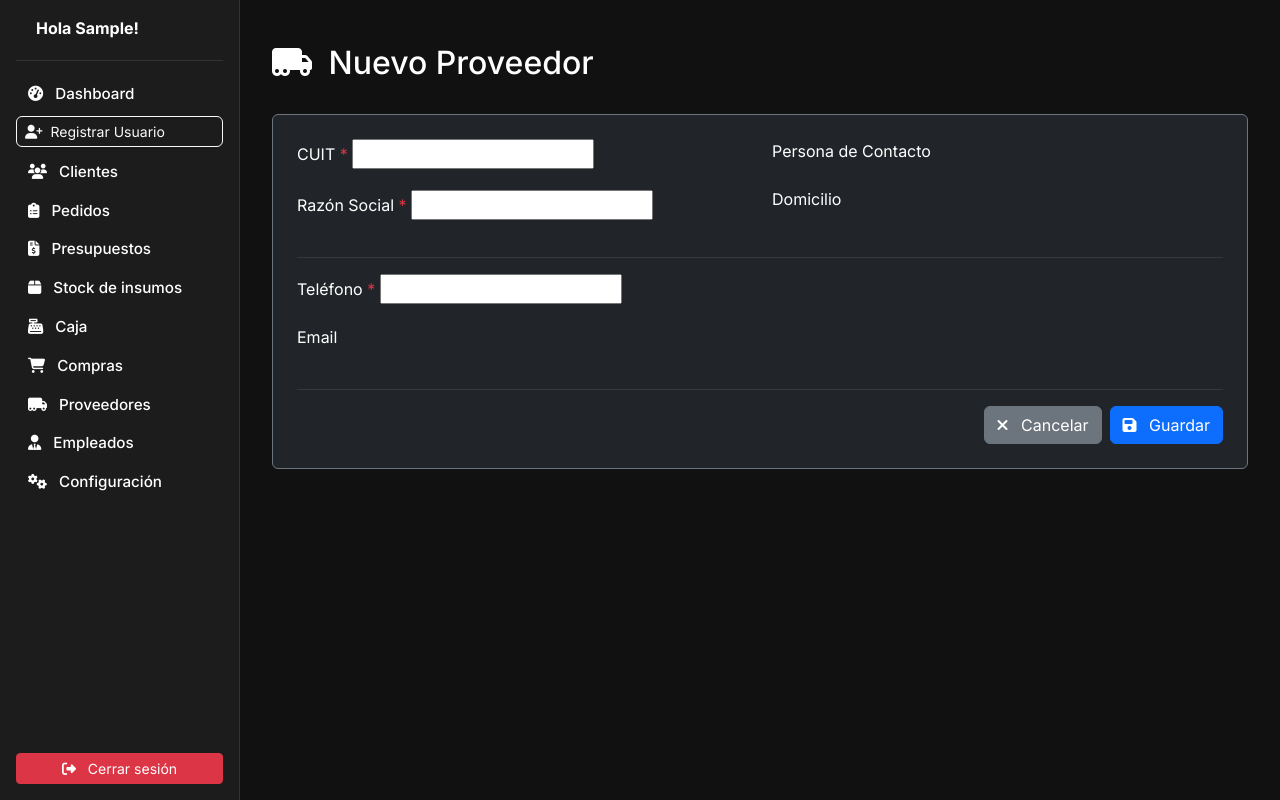
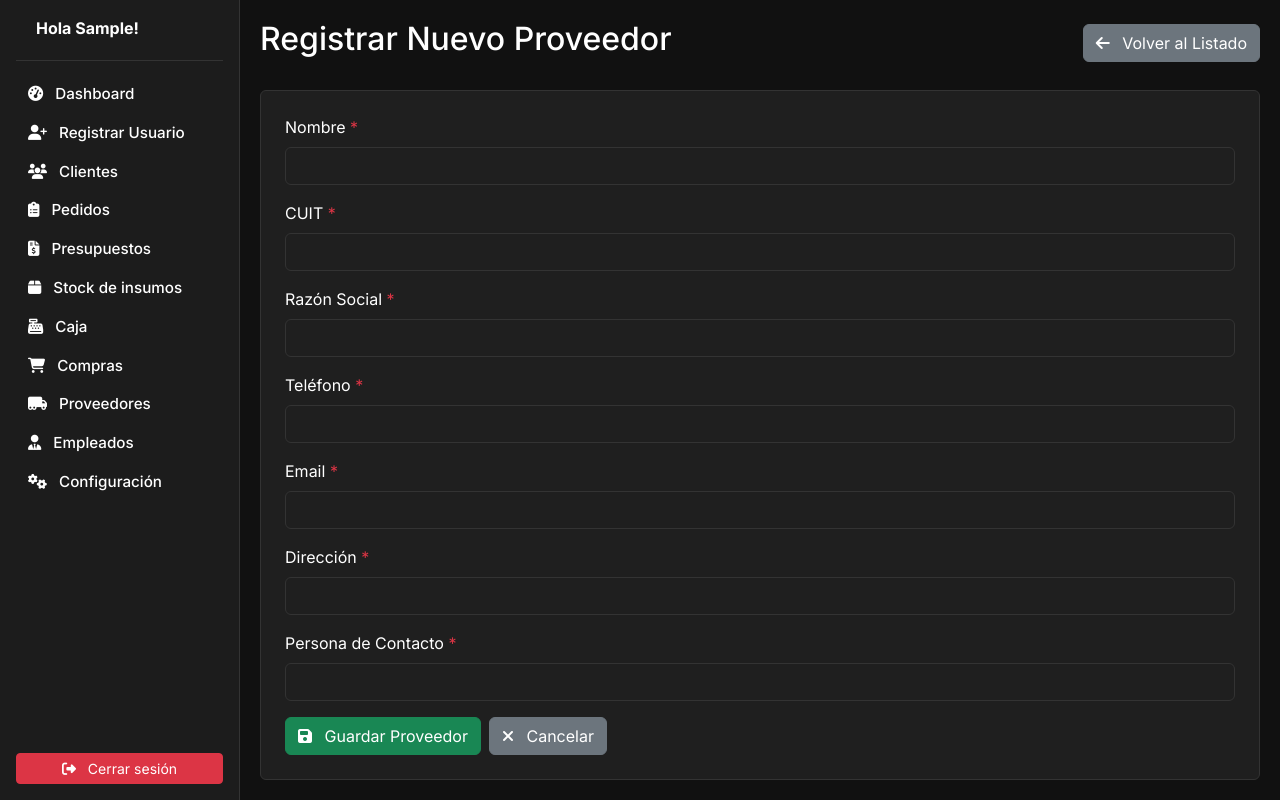
Before and after one commit to IbarraMR/tintawebro, a Django app: page /proveedores/nuevo/ in a window 1280 px wide. Shown: the part 60-860 px from the top of the page. Run offline with Django 5.2, Linux system fonts and the light colour scheme; the visitor is signed in with stand-in values (Sample User, id 1).

Commit message:
arreglo error y modificaciones en home

```diff
--- a/core/forms.py
+++ b/core/forms.py
@@ -1,7 +1,8 @@
 # core/forms.py
 
 from django import forms
-from .models import Cliente # Asegúrate de que tu modelo se llame Cliente
+from .models import Cliente
+from .models import Proveedores
 
 class ClienteForm(forms.ModelForm):
     """
@@ -9,10 +10,7 @@ class ClienteForm(forms.ModelForm):
     """
     class Meta:
         model = Cliente
-        # Campos de tu modelo Cliente
         fields = ['nombre', 'apellido', 'dni', 'email', 'telefono', 'direccion']
-
-        # Personalización de widgets para el estilo Dark Mode de Bootstrap
         widgets = {
             'nombre': forms.TextInput(attrs={'class': 'form-control', 'placeholder': 'Nombre del cliente', 'required': True}),
             'apellido': forms.TextInput(attrs={'class': 'form-control', 'placeholder': 'Apellido del cliente'}),
@@ -21,3 +19,33 @@ class ClienteForm(forms.ModelForm):
             'telefono': forms.TextInput(attrs={'class': 'form-control', 'placeholder': 'Número de teléfono'}),
             'direccion': forms.TextInput(attrs={'class': 'form-control', 'placeholder': 'Dirección completa'}),
         }
+
+class ProveedorForm(forms.ModelForm):
+    class Meta:
+        model = Proveedores
+        fields = [
+            'nombre',
+            'cuit',
+            'razon_social',
+            'telefono',
+            'email',
+            'direccion',
+            'persona_contacto'
+        ]
+        widgets = {
+            'nombre': forms.TextInput(attrs={'class': 'form-control', 'required': True, 'placeholder': 'Nombre *'}),
+            'cuit': forms.TextInput(attrs={'class': 'form-control', 'required': True, 'placeholder': 'CUIT *'}),
+            'razon_social': forms.TextInput(attrs={'class': 'form-control', 'required': True, 'placeholder': 'Razón Social *'}),
+            'telefono': forms.TextInput(attrs={'class': 'form-control', 'required': True, 'placeholder': 'Teléfono *'}),
+            'email': forms.EmailInput(attrs={'class': 'form-control', 'required': True, 'placeholder': 'Email *'}),
+            'direccion': forms.TextInput(attrs={'class': 'form-control', 'required': True, 'placeholder': 'Dirección *'}),
+            'persona_contacto': forms.TextInput(attrs={'class': 'form-control', 'required': True, 'placeholder': 'Persona de contacto *'}),
+        }
+
+    def clean(self):
+        cleaned_data = super().clean()
+        # Verifica si algún campo está vacío
+        for field in self.fields:
+            if not cleaned_data.get(field):
+                raise forms.ValidationError("Todos los campos son obligatorios")
+        return cleaned_data
--- a/core/templates/core/base.html
+++ b/core/templates/core/base.html
@@ -18,7 +18,7 @@
 
 {% if user.is_authenticated %}
 <header class="main-header bg-dark text-white py-2 px-3 d-flex align-items-center">
-    <a class="navbar-brand" href="{% url 'home' %}">
+    <a class="navbar-brand" href="/home">
         <img src="{% static 'core/logoTintaBlanco.png' %}" alt="TINTA NEGRA" style="height: 30px;">
     </a>
 </header>
@@ -42,9 +42,9 @@
             </li>
 
             {% if perms.auth.add_user %}
-            <li class="nav-item mb-2">
-                <a href="{% url 'register' %}" class="btn btn-outline-light w-100 btn-sm text-start">
-                    <i class="fas fa-user-plus me-1"></i> Registrar Usuario
+            <li class="nav-item mb-1">
+                <a class="nav-link text-white" href="{% url 'register' %}">
+                    <i class="fas fa-user-plus me-2"></i> Registrar Usuario
                 </a>
             </li>
             {% endif %}
--- a/core/templates/core/home_empleado.html
+++ b/core/templates/core/home_empleado.html
@@ -11,7 +11,7 @@
     <div class="row g-4">
 
         <div class="col-xl-3 col-md-6">
-            <div class="dashboard-card border-warning">
+            <div class="dashboard-card border-warning position-relative">
                 <div class="d-flex align-items-center">
                     <i class="fas fa-clipboard-list fa-3x text-warning me-3"></i>
                     <div>
@@ -24,7 +24,7 @@
         </div>
 
         <div class="col-xl-3 col-md-6">
-            <div class="dashboard-card border-danger">
+            <div class="dashboard-card border-danger position-relative">
                 <div class="d-flex align-items-center">
                     <i class="fas fa-triangle-exclamation fa-3x text-danger me-3"></i>
                     <div>
--- a/core/templates/core/proveedores/proveedor_form.html
+++ b/core/templates/core/proveedores/proveedor_form.html
@@ -1,98 +1,70 @@
-{% extends "core/base.html" %}
+{% extends 'core/base.html' %}
 {% load static %}
 
-{% block title %}
-    {% if object %}Editar Proveedor{% else %}Nuevo Proveedor{% endif %}
-{% endblock %}
+{% block title %}Registrar Proveedor{% endblock %}
 
 {% block content %}
-<div class="container-fluid py-4">
 <div class="d-flex justify-content-between align-items-center mb-4">
-        <h2 class="text-white">
-            {% if object %}
-                <i class="fas fa-pencil-alt me-2"></i> Editar Proveedor: {{ object.razon_social }}
-            {% else %}
-                <i class="fas fa-truck-moving me-2"></i> Nuevo Proveedor
-            {% endif %}
-        </h2>
+    <h2 class="text-white">Registrar Nuevo Proveedor</h2>
+    <a href="{% url 'proveedores_list' %}" class="btn btn-secondary">
+        <i class="fas fa-arrow-left me-2"></i> Volver al Listado
+    </a>
 </div>
 
-    <div class="card bg-dark border-secondary p-4">
-        <form method="post">
+<div class="card p-4" style="background-color: #1f1f1f; border: 1px solid #333333;">
+    <form method="post" novalidate>
         {% csrf_token %}
 
-            <div class="row">
-                <div class="col-md-6">
+        {% if form.errors %}
+        <div class="alert alert-danger">
+            Todos los campos son obligatorios
+        </div>
+        {% endif %}
+
         <div class="mb-3">
-                        <label for="{{ form.cuit.id_for_label }}" class="form-label text-white">CUIT <span class="text-danger">*</span></label>
-                        {{ form.cuit }}
-                        {% if form.cuit.errors %}<div class="text-danger small">{{ form.cuit.errors }}</div>{% endif %}
-                        {% comment %} El campo CUIT debería ser solo lectura al editar, para evitar errores {% endcomment %}
-                        {% if object %}
-                            <p class="text-muted small mt-1">El CUIT no puede modificarse al editar.</p>
-                        {% endif %}
-                    </div>
-                    <div class="mb-3">
-                        <label for="{{ form.razon_social.id_for_label }}" class="form-label text-white">Razón Social <span class="text-danger">*</span></label>
-                        {{ form.razon_social }}
-                        {% if form.razon_social.errors %}<div class="text-danger small">{{ form.razon_social.errors }}</div>{% endif %}
-                    </div>
+            <label for="id_nombre" class="form-label text-white">Nombre <span class="text-danger">*</span></label>
+            <input type="text" name="nombre" class="form-control" id="id_nombre" required>
         </div>
 
-                <div class="col-md-6">
         <div class="mb-3">
-                        <label for="{{ form.contacto.id_for_label }}" class="form-label text-white">Persona de Contacto</label>
-                        {{ form.contacto }}
-                        {% if form.contacto.errors %}<div class="text-danger small">{{ form.contacto.errors }}</div>{% endif %}
-                    </div>
-                    <div class="mb-3">
-                        <label for="{{ form.domicilio.id_for_label }}" class="form-label text-white">Domicilio</label>
-                        {{ form.domicilio }}
-                        {% if form.domicilio.errors %}<div class="text-danger small">{{ form.domicilio.errors }}</div>{% endif %}
-                    </div>
-                </div>
+            <label for="id_cuit" class="form-label text-white">CUIT <span class="text-danger">*</span></label>
+            <input type="text" name="cuit" class="form-control" id="id_cuit" required>
         </div>
 
-            <hr class="border-secondary">
-
-            <div class="row">
-                <div class="col-md-6">
         <div class="mb-3">
-                        <label for="{{ form.telefono.id_for_label }}" class="form-label text-white">Teléfono <span class="text-danger">*</span></label>
-                        {{ form.telefono }}
-                        {% if form.telefono.errors %}<div class="text-danger small">{{ form.telefono.errors }}</div>{% endif %}
-                    </div>
-                    <div class="mb-3">
-                        <label for="{{ form.email.id_for_label }}" class="form-label text-white">Email</label>
-                        {{ form.email }}
-                        {% if form.email.errors %}<div class="text-danger small">{{ form.email.errors }}</div>{% endif %}
-                    </div>
+            <label for="id_razon_social" class="form-label text-white">Razón Social <span class="text-danger">*</span></label>
+            <input type="text" name="razon_social" class="form-control" id="id_razon_social" required>
         </div>
 
-                <div class="col-md-6">
-                    {% if object %}
         <div class="mb-3">
-                        <label for="{{ form.is_active.id_for_label }}" class="form-label text-white">Estado</label>
-                        {% comment %} Asume un campo boolean o selector llamado 'is_active' {% endcomment %}
-                        {{ form.is_active }}
-                        <div class="form-text text-secondary small">Define si el proveedor está activo o inactivo.</div>
-                        {% if form.is_active.errors %}<div class="text-danger small">{{ form.is_active.errors }}</div>{% endif %}
-                    </div>
-                    {% endif %}
-                </div>
+            <label for="id_telefono" class="form-label text-white">Teléfono <span class="text-danger">*</span></label>
+            <input type="text" name="telefono" class="form-control" id="id_telefono" required>
         </div>
 
-            <hr class="border-secondary">
+        <div class="mb-3">
+            <label for="id_email" class="form-label text-white">Email <span class="text-danger">*</span></label>
+            <input type="email" name="email" class="form-control" id="id_email" required>
+        </div>
 
-            <div class="d-flex justify-content-end">
-                <a href="{% url 'proveedores_list' %}" class="btn btn-secondary me-2">
+        <div class="mb-3">
+            <label for="id_direccion" class="form-label text-white">Dirección <span class="text-danger">*</span></label>
+            <input type="text" name="direccion" class="form-control" id="id_direccion" required>
+        </div>
+
+        <div class="mb-3">
+            <label for="id_persona_contacto" class="form-label text-white">Persona de Contacto <span class="text-danger">*</span></label>
+            <input type="text" name="persona_contacto" class="form-control" id="id_persona_contacto" required>
+        </div>
+
+<div class="d-flex gap-2 mt-3">
+                <button type="submit" class="btn btn-success">
+                    <i class="fas fa-save me-2"></i> Guardar Proveedor
+                </button>
+
+                <a href="{% url 'proveedores_list' %}" class="btn btn-secondary">
                     <i class="fas fa-times me-2"></i> Cancelar
                 </a>
-                <button type="submit" class="btn btn-primary">
-                    <i class="fas fa-save me-2"></i> Guardar
-                </button>
             </div>
     </form>
 </div>
-</div>
 {% endblock %}
--- a/core/views.py
+++ b/core/views.py
@@ -13,6 +13,7 @@ from .models import Cliente
 
 # Formularios
 from .forms import ClienteForm  # Asegurate de que exista core/forms.py
+from .forms import ProveedorForm  # Formulario para Proveedores
 
 # ----------------------------------------------------------------------
 # REDIRECCIONES Y AUTENTICACIÓN
@@ -167,45 +168,61 @@ def configuracion(request):
     return render(request, 'core/configuracion.html')
 
 # ----------------------------------------------------------------------
-# PROVEEDORES (CBVs y funciones)
+# PROVEEDORES
 # ----------------------------------------------------------------------
 
-# Decoradores CBV
-list_decorators = [never_cache, login_required, permission_required('core.view_proveedores', raise_exception=True)]
-create_decorators = [never_cache, login_required, permission_required('core.add_proveedores', raise_exception=True)]
-update_decorators = [never_cache, login_required, permission_required('core.change_proveedores', raise_exception=True)]
+# Listado de proveedores
+@never_cache
+@login_required
+@permission_required('core.view_proveedores', raise_exception=True)
+def proveedores_list(request):
+    proveedores = Proveedor.objects.all().order_by('razon_social')
+    return render(request, 'core/proveedores/proveedores_list.html', {'proveedores': proveedores})
 
-# Listado
-@method_decorator(list_decorators, name='dispatch')
-class ProveedorListView(ListView):
-    model = Proveedor
-    template_name = "core/proveedores/proveedores_list.html"
-    context_object_name = 'object_list'
+# Crear nuevo proveedor
+@never_cache
+@login_required
+@permission_required('core.add_proveedores', raise_exception=True)
+def proveedor_create(request):
+    if request.method == 'POST':
+        form = ProveedorForm(request.POST)
+        if form.is_valid():
+            form.save()
+            messages.success(request, 'Proveedor registrado exitosamente.')
+            return redirect('proveedores_list')
+        else:
+            messages.error(request, 'Error al registrar el proveedor. Verifica los datos.')
+    else:
+        form = ProveedorForm()
 
-    def get_queryset(self):
-        return Proveedor.objects.all().order_by('razon_social')
+    return render(request, 'core/proveedores/proveedor_form.html', {
+        'form': form,
+        'title': 'Registrar Nuevo Proveedor',
+        'is_create': True
+    })
 
-# Creación
-@method_decorator(create_decorators, name='dispatch')
-class ProveedorCreateView(CreateView):
-    model = Proveedor
-    template_name = 'core/proveedores/proveedor_form.html'
-    fields = ['cuit', 'razon_social', 'direccion', 'telefono', 'ciudad', 'categoria']  # ✅ CORREGIDO
-    success_url = '/proveedores/'
+# Editar proveedor existente
+@never_cache
+@login_required
+@permission_required('core.change_proveedores', raise_exception=True)
+def proveedor_edit(request, pk):
+    proveedor = get_object_or_404(Proveedor, pk=pk)
+    if request.method == 'POST':
+        form = ProveedorForm(request.POST, instance=proveedor)
+        if form.is_valid():
+            form.save()
+            messages.success(request, 'Proveedor actualizado exitosamente.')
+            return redirect('proveedores_list')
+        else:
+            messages.error(request, 'Error al actualizar el proveedor. Verifica los datos.')
+    else:
+        form = ProveedorForm(instance=proveedor)
 
-# Edición
-@method_decorator(update_decorators, name='dispatch')
-class ProveedorUpdateView(UpdateView):
-    model = Proveedor
-    template_name = 'core/proveedores/proveedor_form.html'
-    fields = ['cuit', 'razon_social', 'direccion', 'telefono', 'ciudad', 'categoria', 'is_active']  # ✅ CORREGIDO
-    success_url = '/proveedores/'
-
-    def get_form(self, form_class=None):
-        form = super().get_form(form_class)
-        if self.object:
-            form.fields['cuit'].widget.attrs['readonly'] = True
-        return form
+    return render(request, 'core/proveedores/proveedor_form.html', {
+        'form': form,
+        'title': f'Editar Proveedor: {proveedor.nombre}',
+        'is_create': False
+    })
 
 # Baja lógica
 @never_cache
--- a/tinta_negra_web/urls.py
+++ b/tinta_negra_web/urls.py
@@ -37,9 +37,10 @@ urlpatterns = [
     path('configuracion/', views.configuracion, name='configuracion'),
 
     # Proveedores (CBVs y funciones)
-    path('proveedores/', views.ProveedorListView.as_view(), name='proveedores_list'),
-    path('proveedores/nuevo/', views.ProveedorCreateView.as_view(), name='proveedor_form'),
-    path('proveedores/<int:pk>/editar/', views.ProveedorUpdateView.as_view(), name='proveedor_update'),
+    path('proveedores/', views.proveedores_list, name='proveedores_list'),
+    path('proveedores/nuevo/', views.proveedor_create, name='proveedor_create'),
+    path('proveedores/<int:pk>/editar/', views.proveedor_edit, name='proveedor_edit'),
     path('proveedores/<int:pk>/baja/', views.proveedor_baja_logica, name='proveedor_baja'),
     path('proveedores/<int:pk>/reactivar/', views.proveedor_reactivar, name='proveedor_reactivar'),
+
 ]
```
Also changed, not shown: core/models.py (+2 -10 lines), core/templates/core/clientes/cliente_form.html (+8 -6 lines), core/templates/core/home.html (+4 -4 lines), core/templates/core/proveedores/proveedores_list.html (+74 -93 lines), core/migrations/0004_proveedores_nombre.py (added), core/migrations/0005_remove_proveedores_categoria_and_more.py (added). Lines whose indentation alone changed are shown as unchanged.
